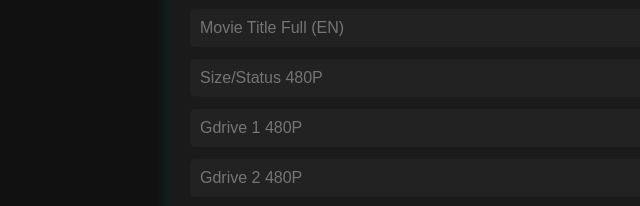
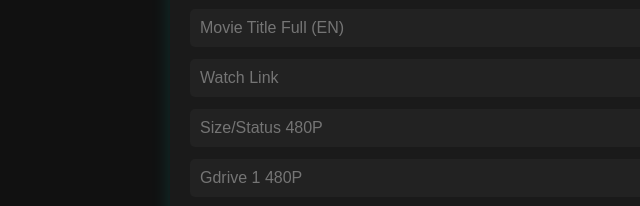
Before and after one commit to selimgazi999/Downlaod-link-, a plain HTML site: page index.html in a window 1280 px wide. Shown: the part 249-455 px from the top of the page, 0-640 px from the left. Drawn offline with Linux system fonts and the light colour scheme.

Commit message:
Update index.html

```diff
--- a/index.html
+++ b/index.html
@@ -15,6 +15,7 @@
     <form id="movieForm">
       <input type="text" placeholder="Movie Title Short (EN)" id="title" required>
       <input type="text" placeholder="Movie Title Full (EN)" id="titlemain" required>
+      <input type="text" placeholder="Watch Link " id="watchlink" required>
 
       <!-- 480P -->
       <input type="text" placeholder="Size/Status 480P" id="480psize" required>
```
